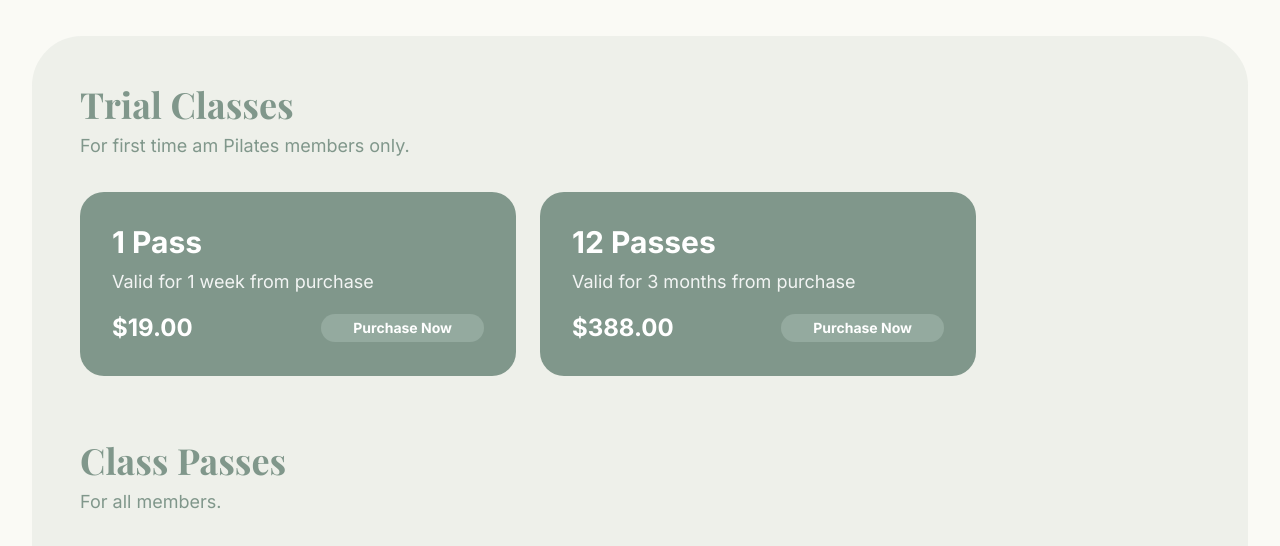
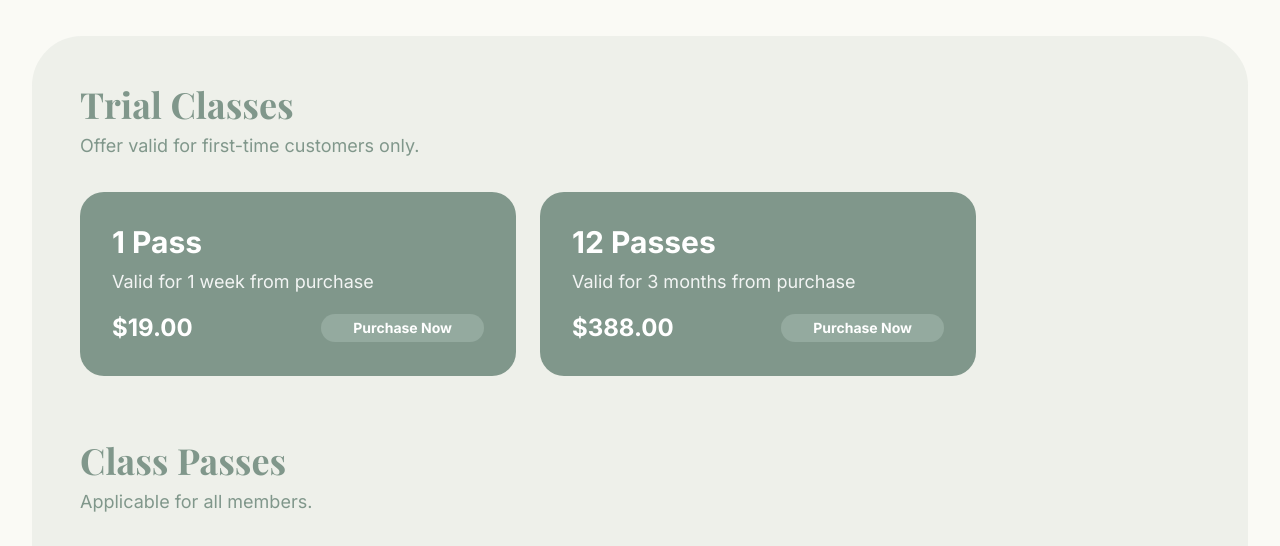
Before and after one commit to lesterlaw/ampilates, a Next.js app: page /classes in a window 1280 px wide. Shown: the part 1220-1766 px from the top of the page. Built offline with nearby package versions, Linux system fonts and the light colour scheme; a web font is replaced by a local one.

Commit message:
Update trial class and class pass description text for clarity
Co-authored-by: lesterlaw7798 <lesterlaw7798@gmail.com>

```diff
--- a/app/classes/page.tsx
+++ b/app/classes/page.tsx
@@ -155,7 +155,7 @@ export default function Classes() {
                 Trial Classes
               </h2>
               <p className="text-[#80978b] text-base md:text-lg">
-                For first time am Pilates members only.
+                Offer valid for first-time customers only.
               </p>
             </div>
 
@@ -193,7 +193,7 @@ export default function Classes() {
                 Class Passes
               </h2>
               <p className="text-[#80978b] text-base md:text-lg">
-                For all members.
+                Applicable for all members.
               </p>
             </div>
 
```
